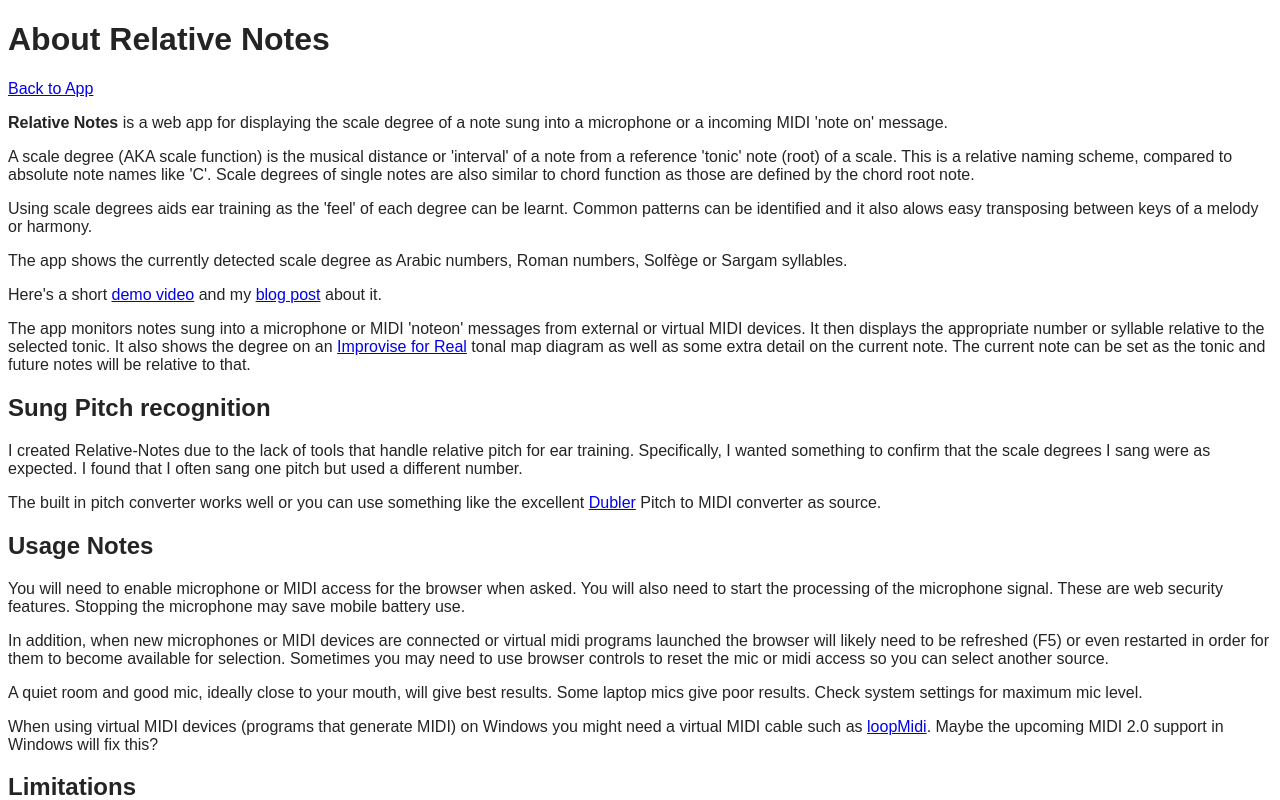
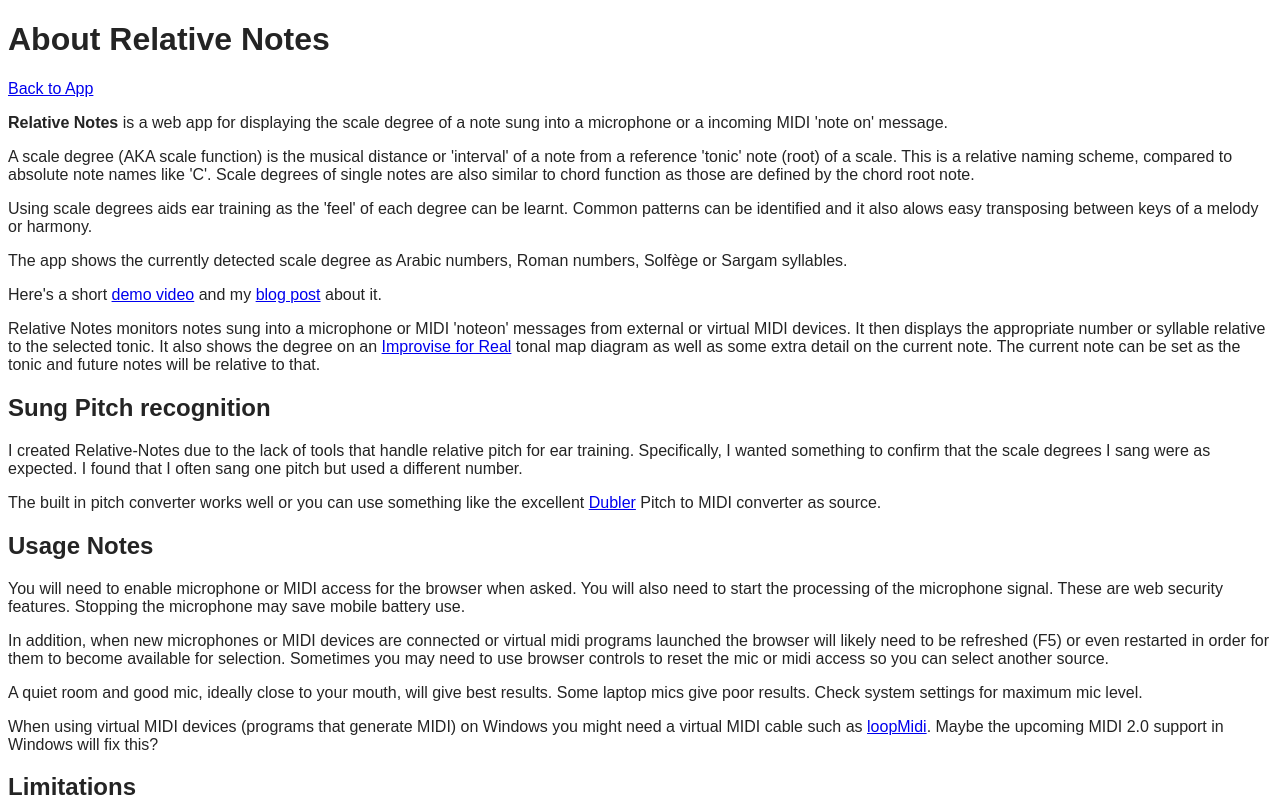
Before and after one commit to music-practice-tools/relative-notes, a SvelteKit app: page /about in a window 1280 px wide. Shown: the top 800 px of the page. Built offline with nearby package versions, Linux system fonts and the light colour scheme.

Commit message:
Update +page.svelte

```diff
--- a/src/routes/about/+page.svelte
+++ b/src/routes/about/+page.svelte
@@ -28,7 +28,7 @@ The app shows the currently detected scale degree as Arabic numbers, Roman numbe
     >blog post</a> about it.
 </p>
 <p>
-  The app monitors notes sung into a microphone or MIDI 'noteon' messages
+  Relative Notes monitors notes sung into a microphone or MIDI 'noteon' messages
   from external or virtual MIDI devices. It then displays the appropriate
   number or syllable relative to the selected tonic. It also shows the degree on an <a href="https://improviseforreal.com/"
     >Improvise for Real</a> tonal map diagram as well as some extra detail on the
```
